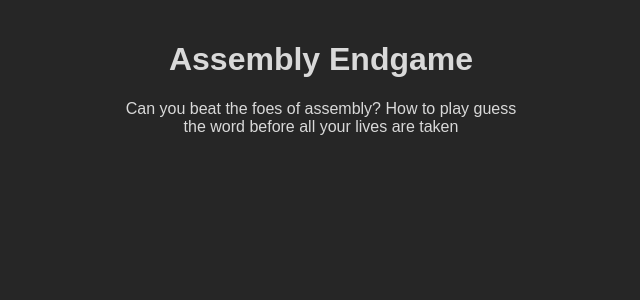
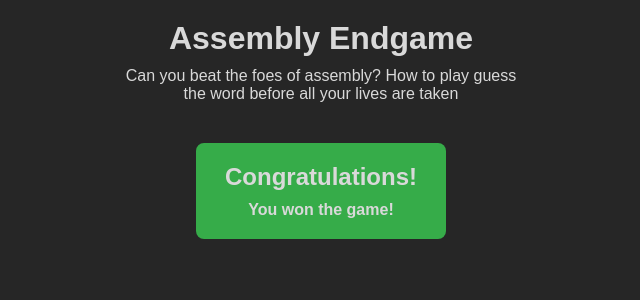
Before and after one commit to macooo3/Assembly-game-project, a React (Vite) app: page / in a window 1280 px wide. Shown: the top 300 px of the page, without its empty margins (319-959 px from the left). Built offline with nearby package versions, Linux system fonts and the light colour scheme.

Commit message:
created popup status

```diff
--- a/src/App.jsx
+++ b/src/App.jsx
@@ -1,9 +1,12 @@
 import { useState } from "react";
 import Header from "./components/Header";
+import StatusPopup from "./components/StatusPopup";
+
 function App() {
   return (
     <main>
       <Header />
+      <StatusPopup />
     </main>
   );
 }
--- /dev/null
+++ b/src/components/StatusPopup.jsx
@@ -0,0 +1,8 @@
+export default function StatusPopup() {
+    return (
+      <section className="status-popup">
+        <h2>Congratulations!</h2>
+        <p>You won the game!</p>
+      </section>
+    );
+}
--- a/src/index.css
+++ b/src/index.css
@@ -7,22 +7,47 @@ body {
   font-family: sans-serif;
   background-color: #262626;
   color: #d9d9d9;
-  padding:20px;
-  height:100vh;
+  padding: 20px;
+  height: 100vh;
   display: flex;
   justify-content: center;
-
 }
 
-header{
+header {
   display: flex;
   flex-direction: column;
   align-items: center;
   text-align: center;
-
+  margin-bottom: 40px;
 }
 
-p {
+header > h1 {
+  margin: 0;
+  margin-bottom: 10px;
+}
+
+header > p {
   margin: 0;
   width: 60%;
 }
+
+.status-popup {
+  display: flex;
+  flex-direction: column;
+  text-align: center;
+  align-items: center;
+  background-color: #36ac49;
+  border-radius: 8px;
+  width: 250px;
+  margin: 0 auto;
+  padding: 20px;
+}
+
+.status-popup > h2 {
+  margin: 0;
+  margin-bottom: 10px;
+}
+.status-popup > p {
+font-weight: bold;
+margin: 0;
+}
```
Also changed, not shown: src/components/WinPopup.jsx (deleted, +0 -8 lines).
